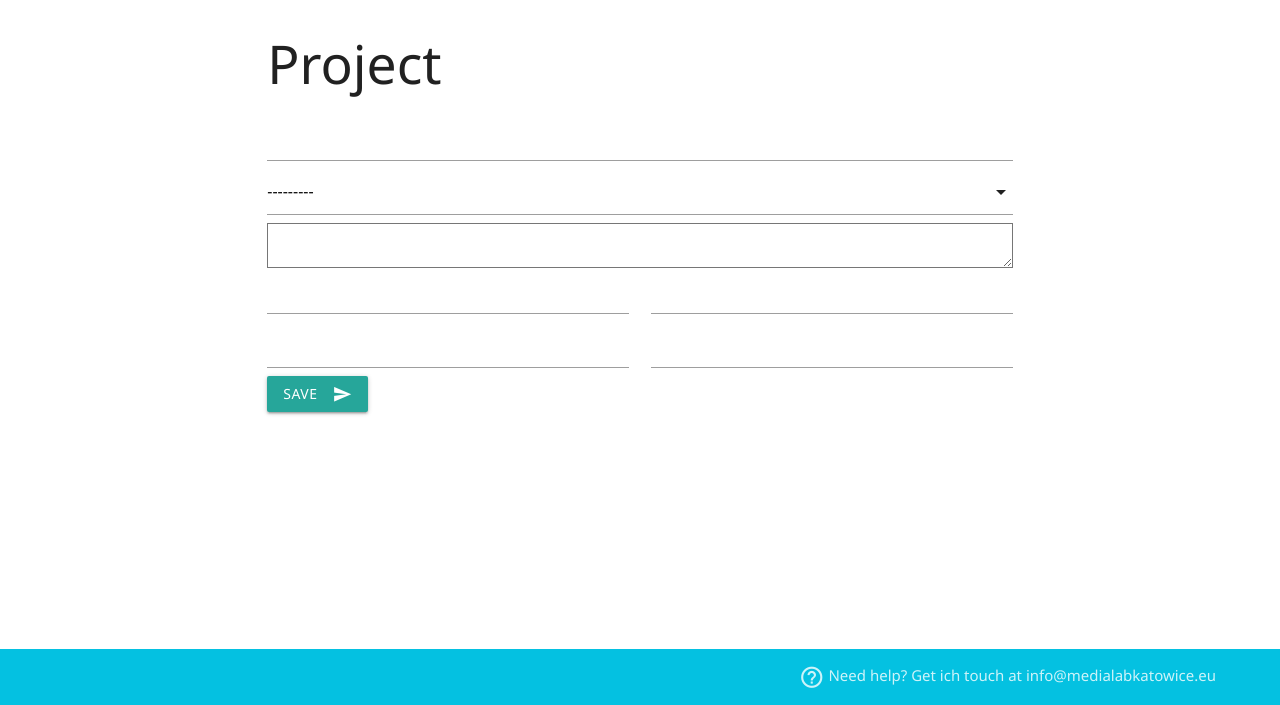
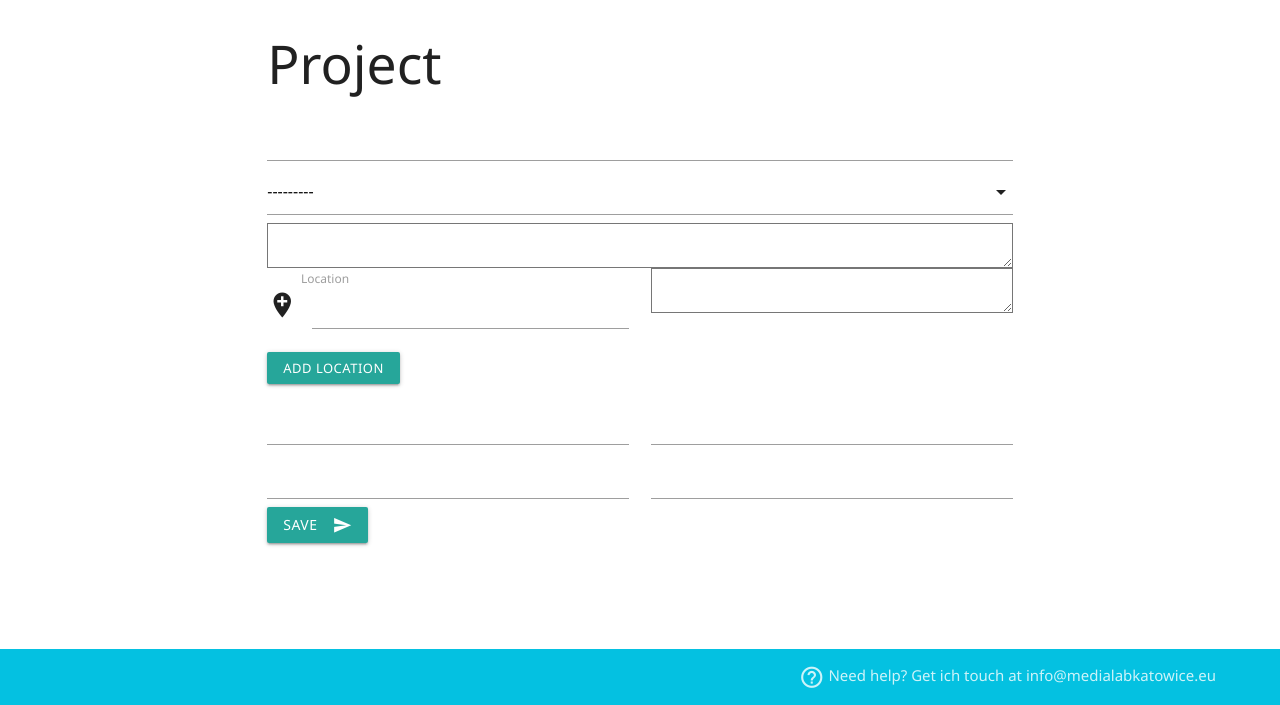
Before and after one commit to karolow/event-manager, a Django app: page /projects/new/ in a window 1280 px wide. Shown: the part 95-800 px from the top of the page. Run offline with Django 3.2, Linux system fonts and the light colour scheme; the visitor is signed in with stand-in values (Sample User, id 1); data that the repository does not hold is empty; some libraries are stand-ins or nearby versions.

Commit message:
add location fields to project model

```diff
--- a/website/projects/models.py
+++ b/website/projects/models.py
@@ -27,6 +27,12 @@ class Project(Entry, ContactDetails):
         on_delete=models.SET_NULL,
         null=True
     )
+    location = models.ForeignKey(
+        Location,
+        on_delete=models.SET_NULL,
+        null=True,
+    )
+    multiple_locations = models.TextField(max_length=1000, blank=True)
 
     def get_absolute_url(self):
         return reverse('event_table', args=[str(self.id)])
--- a/website/templates/project.html
+++ b/website/templates/project.html
@@ -1,4 +1,5 @@
 {% extends '_base.html' %}
+{% load static %}
 {% load materializecss %}
 
 {% block title %}Project{% endblock title %}
@@ -13,7 +14,24 @@
       {{ form.title|materializecss }}
       {{ form.activity|materializecss }}
       {{ form.description|materializecss:'icon=text_fields' }}
-
+      <div class="row">
+        <div class="col s12 m6">
+          <div class="row">
+            <div class="input-field col s12">
+              <i class="material-icons prefix">add_location</i>
+              <input type="text" id="{{ form.location.name }}" placeholder="" class="autocomplete">
+              <label for="autocomplete-input">{{ form.location.label }}</label>
+            </div>
+            <div class="col s12 add-location-row">
+              <a class="waves-effect waves-light btn btn-small modal-trigger" href="#addLocation">Add location</a>
+            </div>
+          </div>
+        </div>
+        {{ form.location }}
+        <div class="col s12 m6">
+          {{ form.multiple_locations|materializecss }}
+        </div>
+      </div>
       <div class="row">
         <div class="col s12 m6">
           {{ form.website|materializecss }}
@@ -34,4 +52,117 @@
     </form>
   </div>
 </div>
+
+
+<!-- Modal Structure -->
+<div id="addLocation" class="modal">
+    <div class="modal-content">
+        <div id="resp">"Loading..."</div>
+    </div>
+    <div class="modal-footer">
+        <a href="#!" class="modal-close waves-effect btn-flat">"Close"</a>
+    </div>
+</div>
+
+<script type="text/javascript" src="https://maps.googleapis.com/maps/api/js?libraries=places&amp;language=en&amp;key=AIzaSyA4TeFPA0f4S197RrA71QNtHMdb5Xt11HE"></script>
+<script type="text/javascript" src="{% static 'mapwidgets/js/jquery_class.js' %}"></script>
+<script type="text/javascript" src="{% static 'mapwidgets/js/django_mw_base.js' %}"></script>
+<script type="text/javascript" src="{% static 'mapwidgets/js/mw_google_point_field.js' %}"></script>
+
+<script>
+    jQuery(document).ready(function(){
+
+        $('.modal').modal({
+            onCloseEnd: function () {
+                $('#resp').html('Loading...')
+                loadLocation();
+            }
+        });
+
+        var mapWidget;
+        var location = $('#location');
+        var locationSelect = $('#id_location');
+        var updateLocations = function (){
+            $.ajax(window.location.href, {
+                dataType: 'html',
+                success: function (resp){
+                    locationSelect.replaceWith($(resp).find('#id_location'))
+                    locationSelect = $('#id_location')
+                    var option = $('#id_location option:last');
+                    locationSelect.val(option.val())
+                    initLocationSelect()
+                    location.val(option.text())
+                }
+            })
+        }
+        var loadLocation = function (){
+            $.ajax('/locations/new/', {
+                dataType: 'html',
+                success: function (resp){
+                    $("#resp").html($(resp).find('#location_form'))
+                }
+            })
+        }
+        loadLocation();
+
+        $(document).on('submit', '#locationForm', function(e){
+            e.preventDefault();
+            var locationForm = $('#locationForm');
+            $.ajax({
+                method: "POST",
+                url: locationForm.attr('action'),
+                data: locationForm.serialize(),
+                success: function(resp, status, xhr) {
+                    var hasError = $(resp).find('.help-block.orange-text').length
+                    if (hasError) {
+                        $("#resp").html($(resp).find('#location_form'))
+                        mapWidget = new DjangoGooglePointFieldWidget(mapWidgetOptions);
+                    } else {
+                        updateLocations();
+                        $('.modal').modal('close')
+                    }
+                }
+            })
+        })
+
+        var initLocationSelect = function () {
+            var selectData = {};
+            //location.autocomplete('destroy');
+            var options = $('#id_location option');
+            options.each(function(){
+                selectData[$(this).text()] = null;
+            })
+            location.autocomplete({
+                data: selectData,
+                onAutocomplete: function(val) {
+                    options.each(function(){
+                        if($(this).text() === val) {
+                            locationSelect.val($(this).val())
+                        }
+                    })
+                }
+            });
+        }
+
+        var findOption = function (value) {
+            var options = $('#id_location option')
+            for(var i=0;i<options.length;i++) {
+                if($(options[i]).val() === value) {
+                    return $(options[i])
+                }
+            }
+            return false;
+        }
+
+        initLocationSelect()
+        if(locationSelect.val() !== '' && location.val() === '') {
+            var option = findOption(locationSelect.val());
+            if(option) {
+                location.val(option.text())
+            }
+        }
+
+    });
+</script>
+
 {% endblock content %}
```
Also changed, not shown: website/projects/migrations/0007_auto_20201117_0936.py (added).
